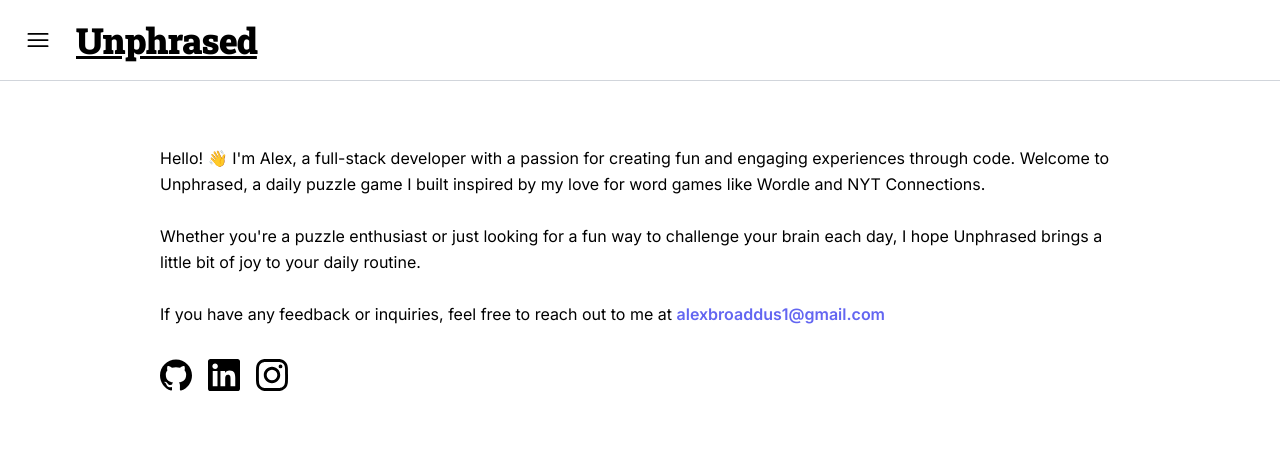
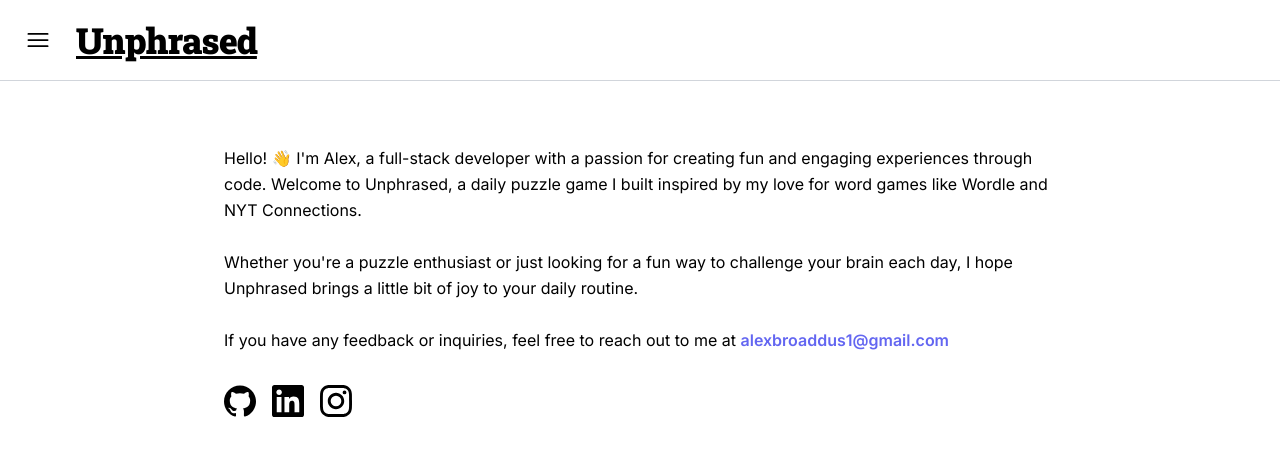
Before and after one commit to Alex979/unphrased, a Next.js app: page /about in a window 1280 px wide. Shown: the top 456 px of the page. Built offline with nearby package versions, Linux system fonts and the light colour scheme.

Commit message:
Small styling change to about page

```diff
--- a/src/app/about/page.tsx
+++ b/src/app/about/page.tsx
@@ -4,7 +4,7 @@ import HeaderTemplate from "../header-template";
 export default function AboutPage() {
   return (
     <HeaderTemplate>
-      <div className="p-8 lg:pt-16 w-full max-w-5xl mx-auto leading-relaxed">
+      <div className="p-8 lg:pt-16 w-full max-w-4xl mx-auto leading-relaxed">
         <p>
           Hello! 👋 I&apos;m Alex, a full-stack developer with a passion for
           creating fun and engaging experiences through code. Welcome to
```
